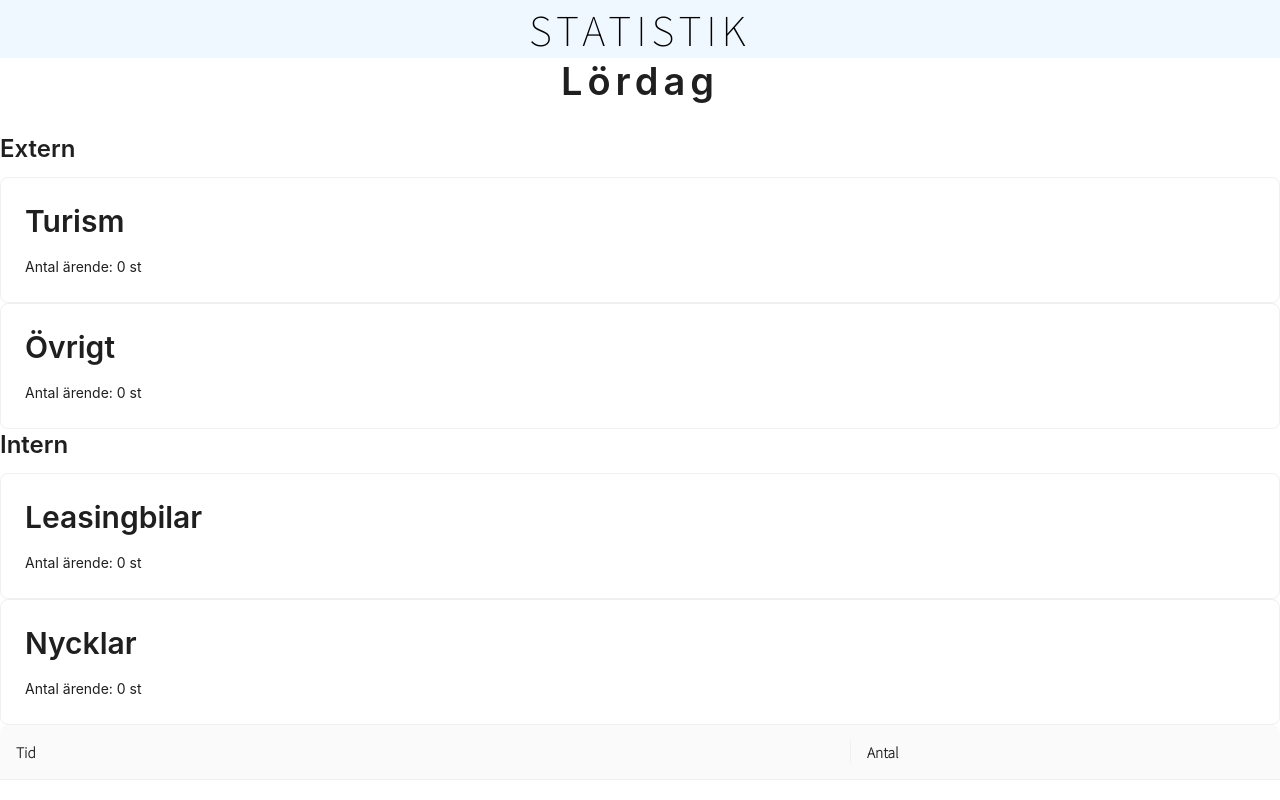
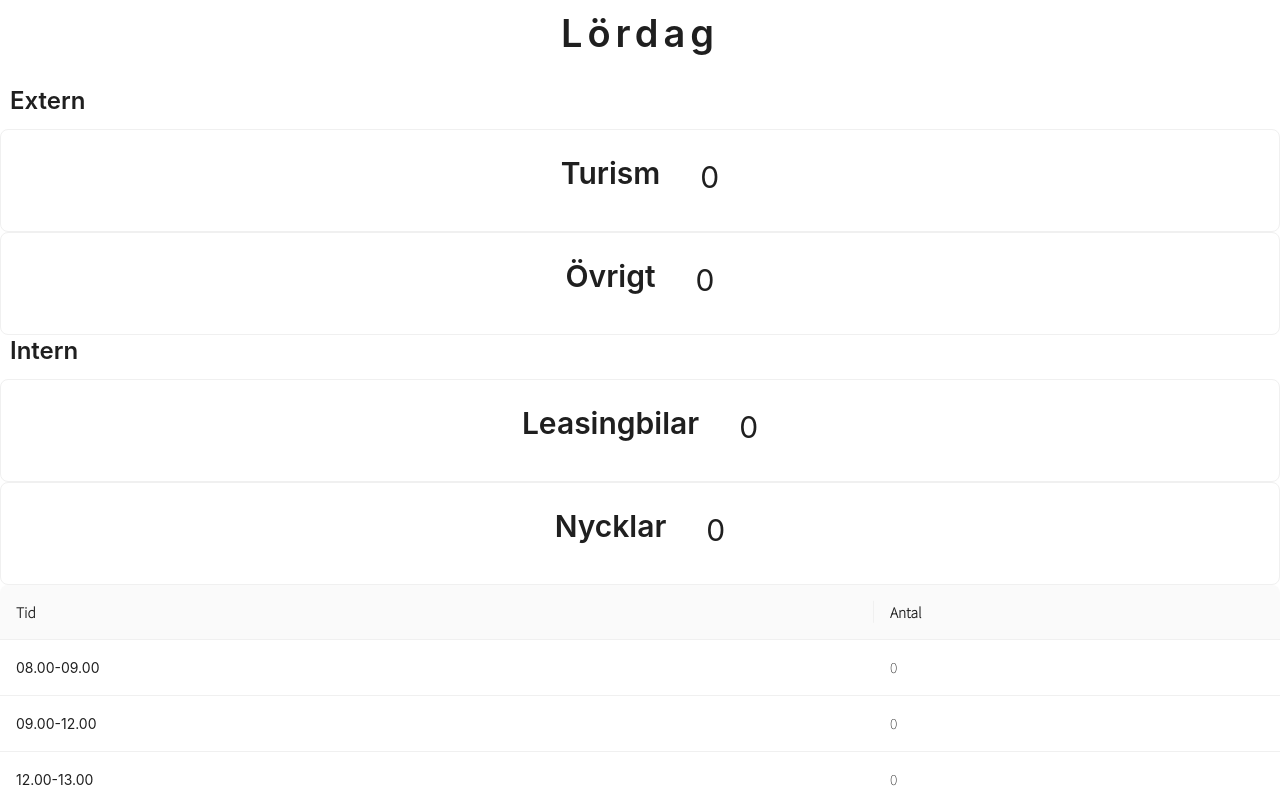
Before and after one commit to Cappeloow/StatisticCounter, a React (Vite) app in the folder client/: page / in a window 1280 px wide. Shown: the top 800 px of the page. Built offline with nearby package versions, Linux system fonts and the light colour scheme.

Commit message:
copy text should now be implemented!

```diff
--- a/client/src/App.tsx
+++ b/client/src/App.tsx
@@ -8,7 +8,6 @@ function App() {
 
   return (
     <>
-      <Header />
       <StatisticProvider>
         <Main />
       </StatisticProvider>
--- a/client/src/components/DataCard.tsx
+++ b/client/src/components/DataCard.tsx
@@ -4,9 +4,33 @@ import "../style/Card.css";
 function DataCard(props) {
   const { matter, addAmountToMatter } = props;
   const { Title, Text } = Typography;
+
+  function copyNumber(e) {
+    const textField = document.createElement("textarea");
+    textField.value = e.target.textContent;
+
+    document.body.appendChild(textField);
+
+    textField.select();
+    textField.setSelectionRange(0, 99999); // For mobile devices
+
+    document.execCommand("copy");
+    document.body.removeChild(textField);
+
+    const copiedTextElement = document.createElement("p");
+    copiedTextElement.className = "textCopied";
+    copiedTextElement.textContent = "Copied";
+
+    e.target.parentNode.appendChild(copiedTextElement);
+    setTimeout(() => {
+      e.target.parentNode.removeChild(copiedTextElement);
+    }, 2000);
+
+    return console.log("Copied", textField.value);
+  }
   return (
     <Card>
-      <div>
+      <div className="Card">
         <Title
           className="titleAddNumber"
           level={2}
@@ -14,7 +38,11 @@ function DataCard(props) {
         >
           {matter.task}
         </Title>
-        <Text>Antal ärende: {matter.amount} st </Text>
+        <div className="containerOfCardNumber">
+          <Text className="amountNumber" onClick={(e) => copyNumber(e)}>
+            {matter.amount}
+          </Text>
+        </div>
       </div>
     </Card>
   );
--- a/client/src/components/StatisticPanel.tsx
+++ b/client/src/components/StatisticPanel.tsx
@@ -35,7 +35,9 @@ function StatisticPanel() {
       <Title className="DayOfTheWeek" level={1}>
         {day}
       </Title>
-      <Title level={3}>Extern</Title>
+      <Title level={3} className="externText">
+        Extern
+      </Title>
       {matters.map((matter) => (
         <div key={matter.id}>
           <div>
@@ -50,7 +52,9 @@ function StatisticPanel() {
           </div>
         </div>
       ))}
-      <Title level={3}>Intern</Title>
+      <Title level={3} className="internText">
+        Intern
+      </Title>
       {matters.map((matter) => (
         <div key={matter.id}>
           <div>
--- a/client/src/components/TimeTable.tsx
+++ b/client/src/components/TimeTable.tsx
@@ -1,5 +1,5 @@
 import React from "react";
-import { Space, Table, Tag } from "antd";
+import { Space, Table, Tag, Typography } from "antd";
 import type { ColumnsType } from "antd/es/table";
 
 interface DataType {
@@ -7,6 +7,8 @@ interface DataType {
   name: string;
   age: number;
 }
+
+const { Text } = Typography;
 
 interface TimeTableProps {
   eight: number;
@@ -20,7 +22,7 @@ const columns: ColumnsType<DataType> = [
     title: "Tid",
     dataIndex: "name",
     key: "name",
-    render: (text) => <a>{text}</a>,
+    render: (text) => <Text>{text}</Text>,
   },
   {
     title: "Antal",
@@ -55,7 +57,7 @@ const TimeTable: React.FC<TimeTableProps> = (props) => {
     },
     {
       key: "5",
-      name: "totalt för dagen",
+      name: "Totalt för dagen",
       age: result,
     },
   ];
--- a/client/src/style/Card.css
+++ b/client/src/style/Card.css
@@ -3,3 +3,17 @@ color: rgb(136, 195, 246);
 transition:1s;
 cursor:pointer;
 }
+.Card {
+    display:flex;
+    gap:40px;
+    justify-content: center;
+    position:relative;
+}
+
+.amountNumber{
+    font-size:30px;
+    cursor:pointer;
+}
+.textCopied {
+    position:absolute;
+}
--- a/client/src/style/Main.css
+++ b/client/src/style/Main.css
@@ -2,4 +2,10 @@
 
     letter-spacing: 5px;
     text-align: center;
+    margin-top:10px;
 }
+
+
+.internText, .externText {
+    margin-left:10px;
+}
```
